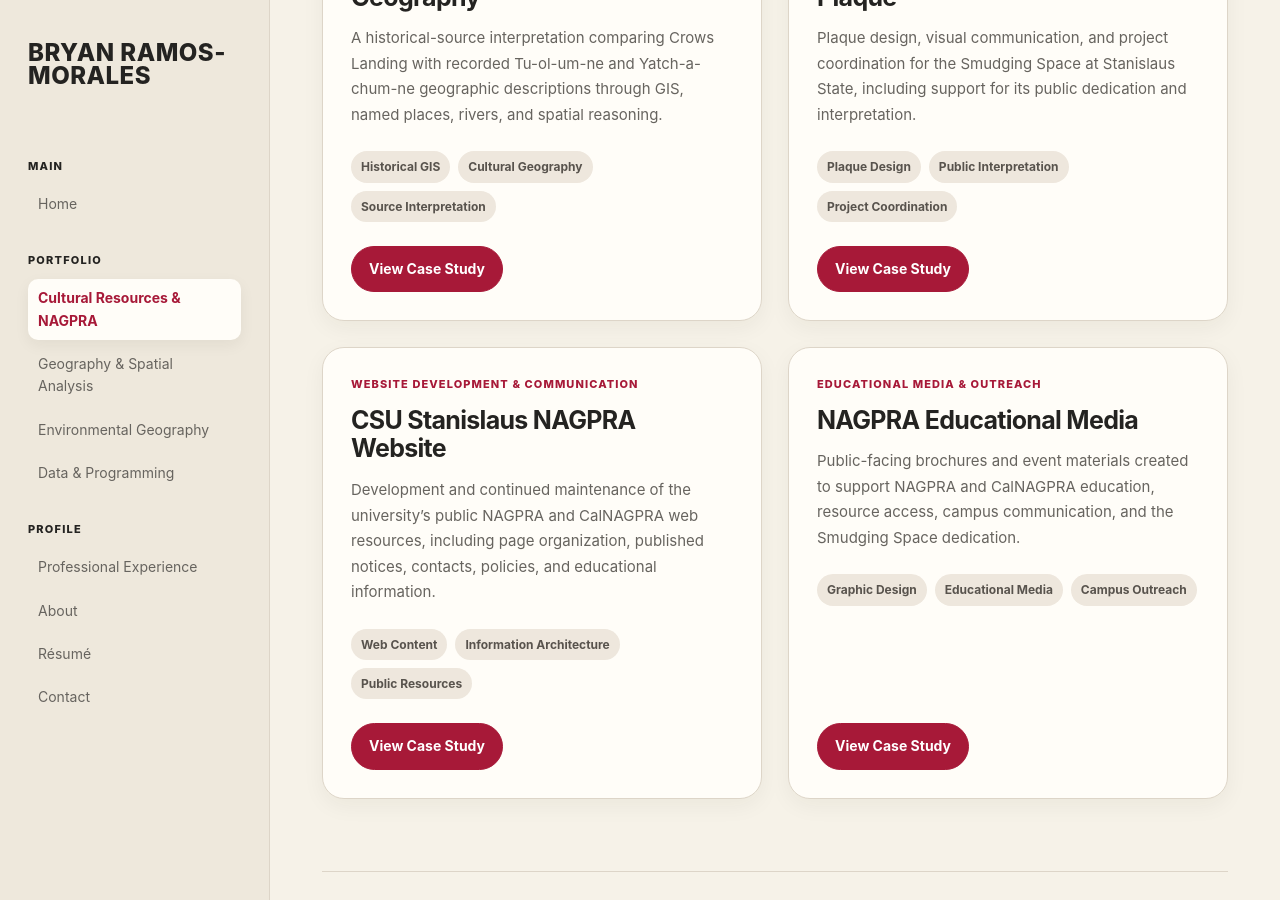
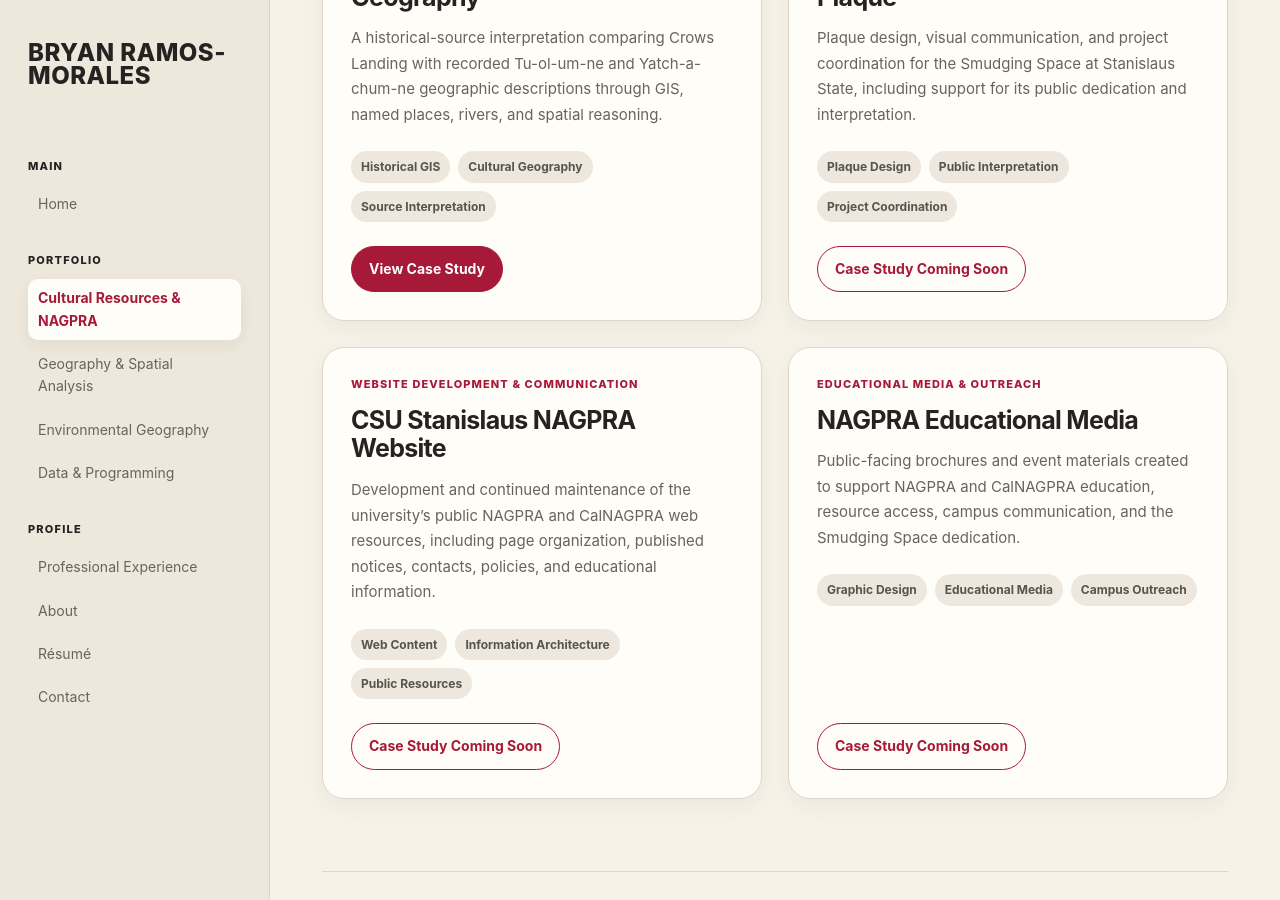
Before and after one commit to bramosmorales/bramosmorales.github.io, a Jekyll site: the page built from cultural-resources.html, in a window 1280 px wide and 900 px high, scrolled down 513 px. Built offline with Jekyll 4.4.1, drawn with Linux system fonts in a browser that asks for light colours.

Commit message:
Connect Crows Landing case study button

```diff
--- a/cultural-resources.html
+++ b/cultural-resources.html
@@ -6,9 +6,13 @@
 ---
 
 <header class="page-header">
-  <div class="eyebrow">Project Library</div>
+  <div class="eyebrow">
+    Project Library
+  </div>
 
-  <h1>Cultural Resources &amp; NAGPRA</h1>
+  <h1>
+    Cultural Resources &amp; NAGPRA
+  </h1>
 
   <p class="lede">
     Projects involving historical geography, cultural-resource communication,
@@ -21,11 +25,14 @@
 
   <article class="project-card">
     <div class="project-card-body">
+
       <div class="project-meta">
         Historical GIS &amp; Cultural Geography
       </div>
 
-      <h2>Crows Landing &amp; Mew-ko Geography</h2>
+      <h2>
+        Crows Landing &amp; Mew-ko Geography
+      </h2>
 
       <p>
         A historical-source interpretation comparing Crows Landing with
@@ -39,19 +46,26 @@
         <span class="tag">Source Interpretation</span>
       </div>
 
-      <a class="button" href="#">
+      <a
+        class="button"
+        href="{{ '/projects/crows-landing-mew-ko/' | relative_url }}"
+      >
         View Case Study
       </a>
+
     </div>
   </article>
 
   <article class="project-card">
     <div class="project-card-body">
+
       <div class="project-meta">
         Public Interpretation &amp; Design
       </div>
 
-      <h2>Smudging Space Dedication &amp; Plaque</h2>
+      <h2>
+        Smudging Space Dedication &amp; Plaque
+      </h2>
 
       <p>
         Plaque design, visual communication, and project coordination for
@@ -65,19 +79,23 @@
         <span class="tag">Project Coordination</span>
       </div>
 
-      <a class="button" href="#">
-        View Case Study
-      </a>
+      <span class="button secondary">
+        Case Study Coming Soon
+      </span>
+
     </div>
   </article>
 
   <article class="project-card">
     <div class="project-card-body">
+
       <div class="project-meta">
         Website Development &amp; Communication
       </div>
 
-      <h2>CSU Stanislaus NAGPRA Website</h2>
+      <h2>
+        CSU Stanislaus NAGPRA Website
+      </h2>
 
       <p>
         Development and continued maintenance of the university’s public
@@ -91,19 +109,23 @@
         <span class="tag">Public Resources</span>
       </div>
 
-      <a class="button" href="#">
-        View Case Study
-      </a>
+      <span class="button secondary">
+        Case Study Coming Soon
+      </span>
+
     </div>
   </article>
 
   <article class="project-card">
     <div class="project-card-body">
+
       <div class="project-meta">
         Educational Media &amp; Outreach
       </div>
 
-      <h2>NAGPRA Educational Media</h2>
+      <h2>
+        NAGPRA Educational Media
+      </h2>
 
       <p>
         Public-facing brochures and event materials created to support
@@ -117,9 +139,10 @@
         <span class="tag">Campus Outreach</span>
       </div>
 
-      <a class="button" href="#">
-        View Case Study
-      </a>
+      <span class="button secondary">
+        Case Study Coming Soon
+      </span>
+
     </div>
   </article>
 
```
